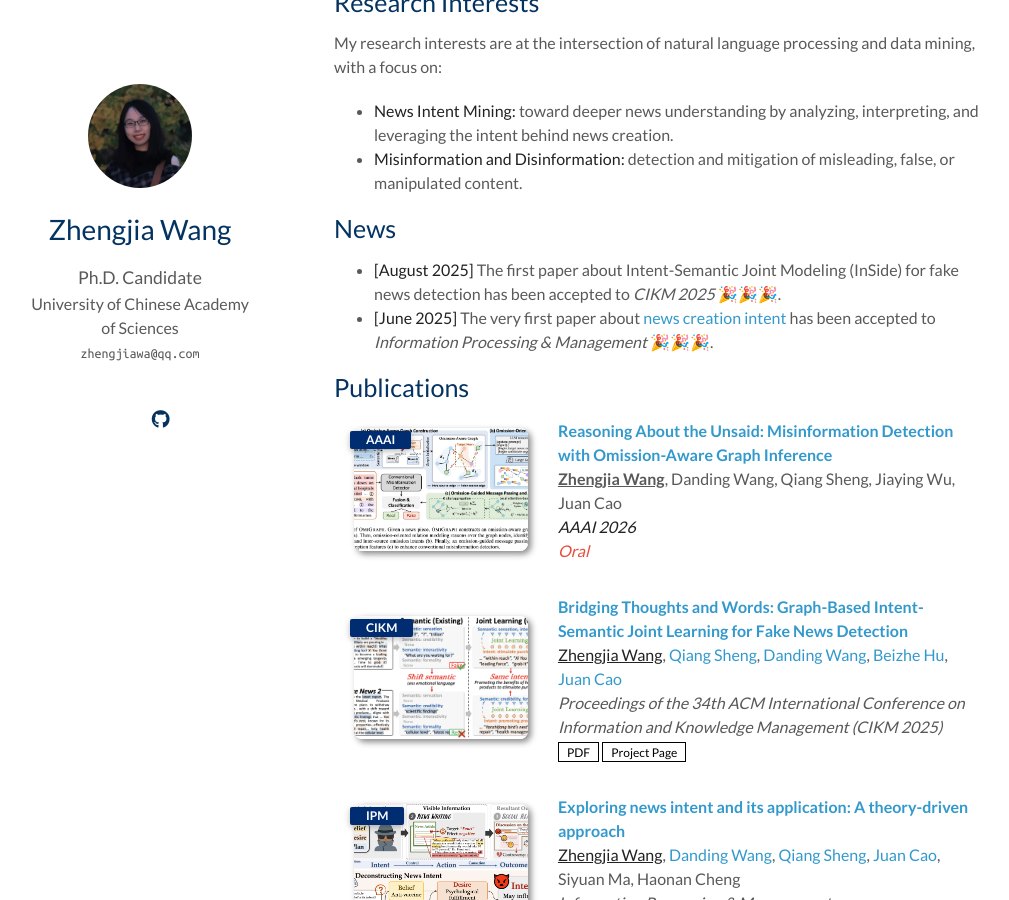
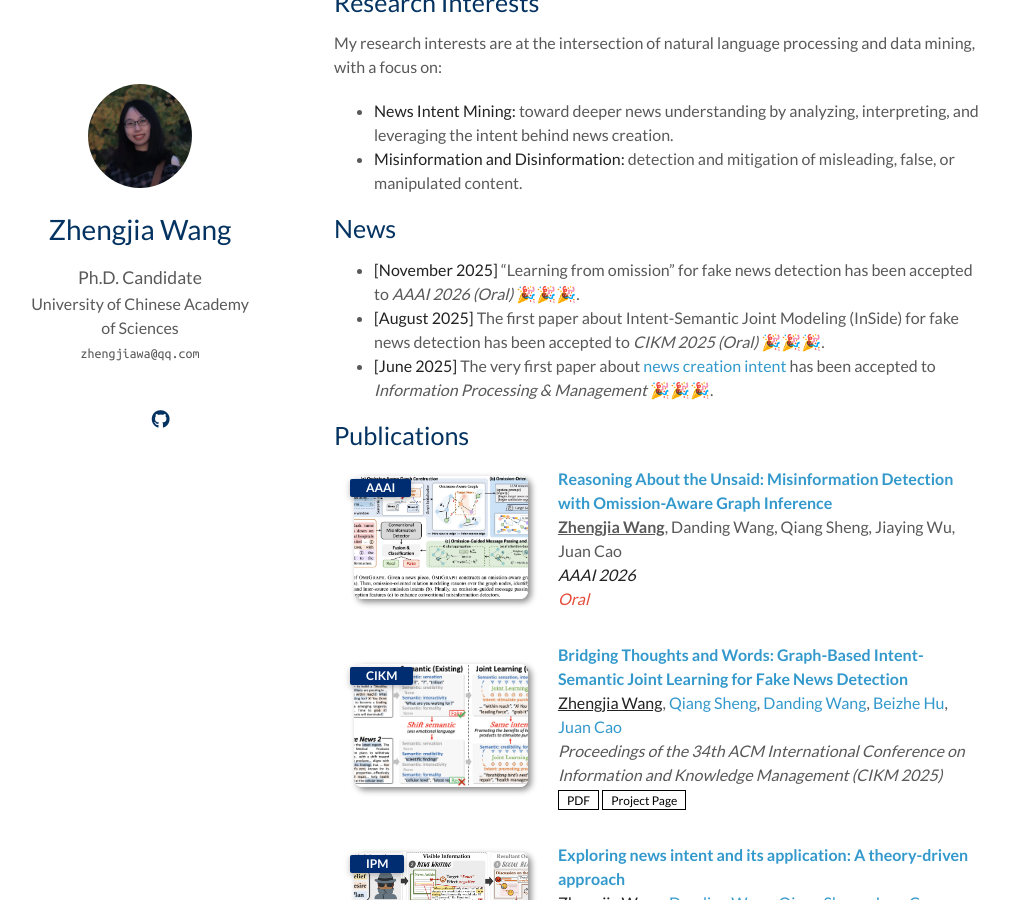
Before and after one commit to zhengjiawa/zhengjiawa.github.io, a Jekyll site: the page built from index.md, in a window 1280 px wide and 900 px high, scrolled down 304 px. Shown: the whole window, without its empty margins (136-1145 px from the left). Built offline with Jekyll 4.4.1, drawn with Linux system fonts in a browser that asks for light colours; a style sheet for code colours, icons or effects is not loaded; our own code applies the rules of GitHub Pages for plain Markdown files.

Commit message:
Update index.md

```diff
--- a/index.md
+++ b/index.md
@@ -16,8 +16,8 @@ My research interests are at the intersection of natural language processing and
 
 
 ## News
-
-- **[August 2025]** The first paper about Intent-Semantic Joint Modeling (InSide) for fake news detection has been accepted to *CIKM 2025* 🎉🎉🎉.
+- **[November 2025]** "Learning from omission" for fake news detection has been accepted to *AAAI 2026 (Oral)* 🎉🎉🎉.
+- **[August 2025]** The first paper about Intent-Semantic Joint Modeling (InSide) for fake news detection has been accepted to *CIKM 2025 (Oral)* 🎉🎉🎉.
 - **[June 2025]** The very first paper about [news creation intent](https://doi.org/10.1016/j.ipm.2025.104229) has been accepted to *Information Processing & Management* 🎉🎉🎉.
 
 
```
